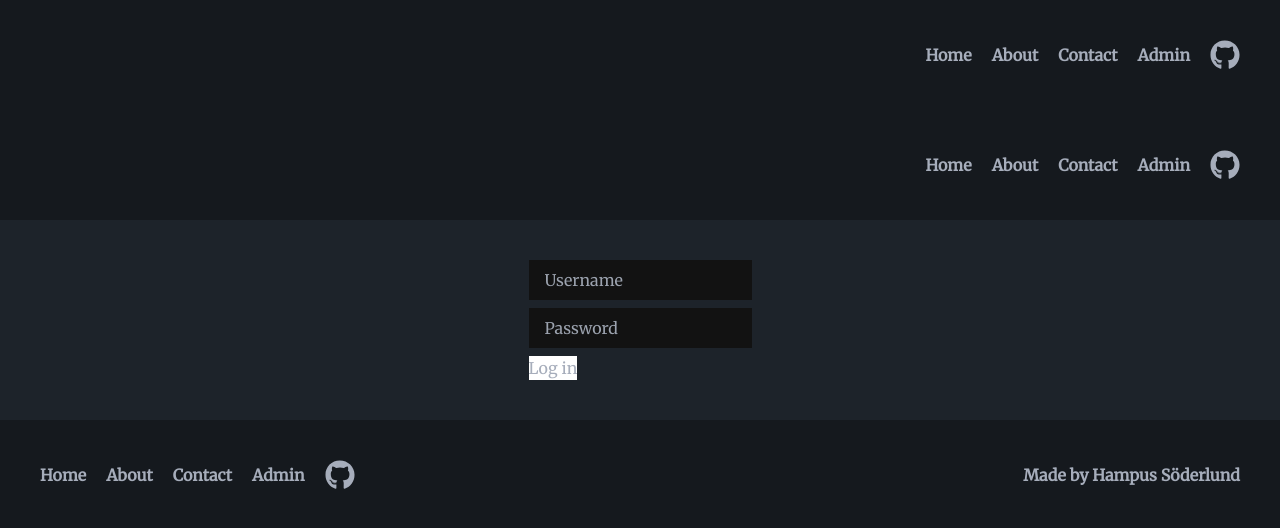
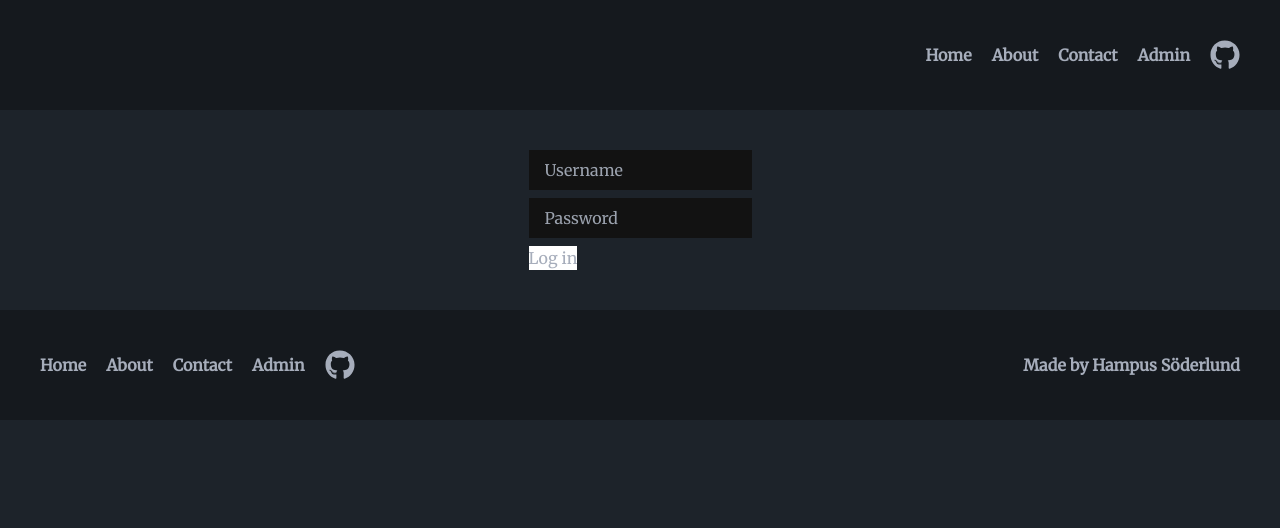
Before and after one commit to Hampus2001/v.6_workshop.portfolio, a Next.js app: page /admin in a window 1280 px wide. Shown: the top 528 px of the page. Built offline with nearby package versions, Linux system fonts and the light colour scheme.

Commit message:
fixed minor issues

```diff
--- a/src/pages/admin.js
+++ b/src/pages/admin.js
@@ -136,7 +136,6 @@ export default function Admin() {
   //Adminpage return:
   return (
     <div className="flex flex-col">
-      <NavBar />
       <div className="flex flex-col items-center p-10">
         {!loggedIn && (
           <form className="flex flex-col gap-2">
--- a/src/pages/index.js
+++ b/src/pages/index.js
@@ -29,7 +29,7 @@ export default function Home() {
         </div>
         <img
           className="w-36 h-36 rounded-full md:w-52 md:h-52 lg:w-64 lg:h-64 2xl:w-80 2xl:h-80 object-cover aspect-square border-4 border-base-content shadow-xl shadow-gray-900"
-          src="./images/profile.jpg"
+          src="./images/progilePic.jpg"
           alt="profile picture"
         />
       </div>
@@ -58,7 +58,7 @@ export default function Home() {
           </div>
         </div>
       </div>
-      <br />
+
       <div
         id="projects"
         className="flex-wrap flex justify-center  md:my-20 md: gap-10"
```
Also changed, not shown: public/images/progilePic.jpg (added).
